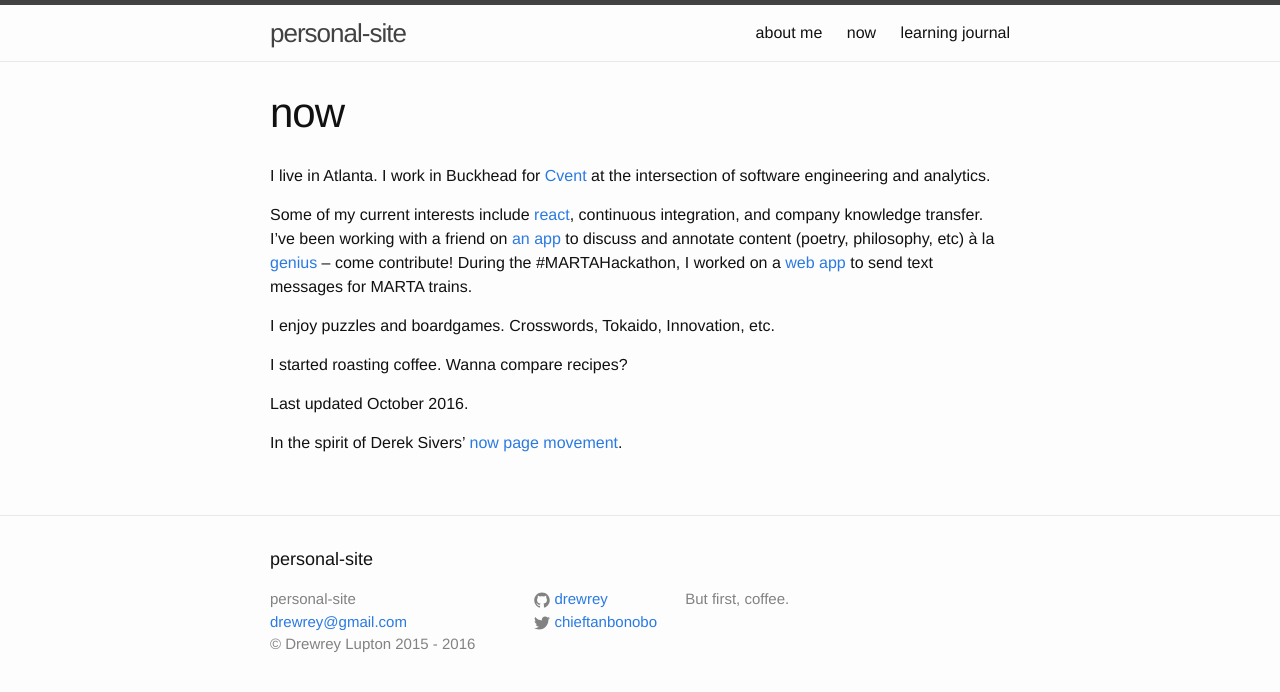
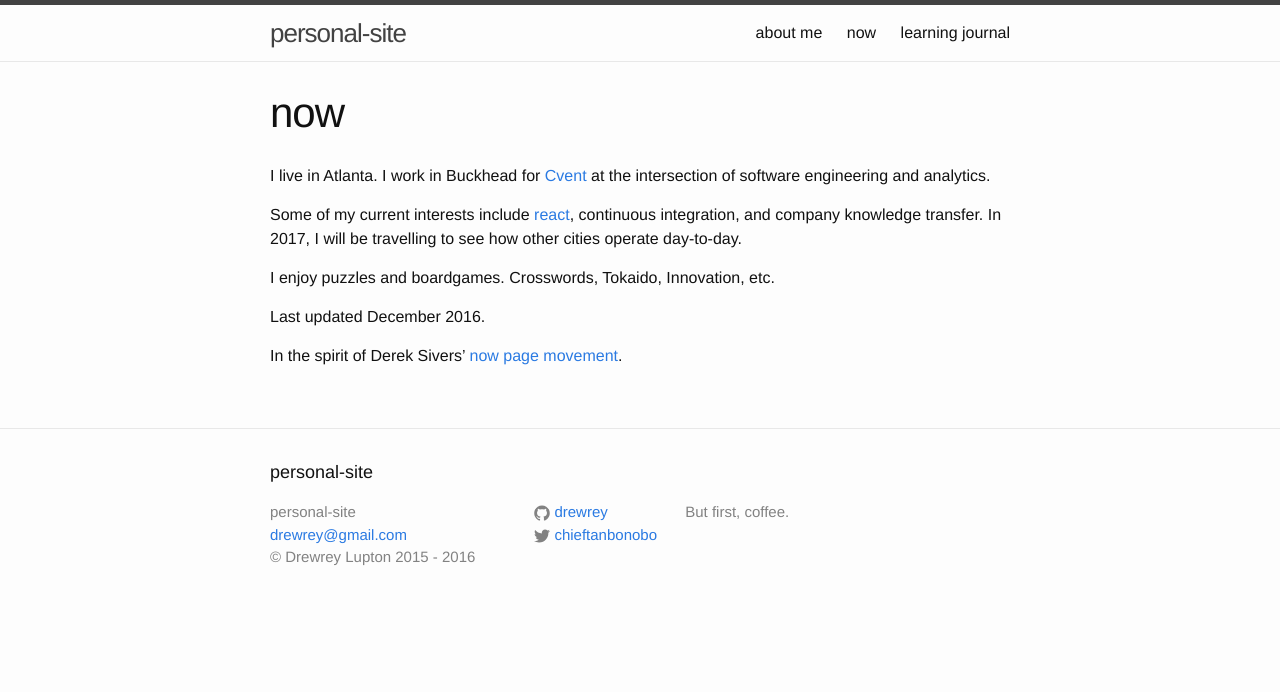
Before and after one commit to drewrey/personal-site, a Jekyll site: the page built from now/index.md, in a window 1280 px wide. Shown: the top 692 px of the page. Built offline with Jekyll 4.4.1, drawn with Linux system fonts in a browser that asks for light colours.

Commit message:
update now page Dec 2016

```diff
--- a/now/index.md
+++ b/now/index.md
@@ -6,13 +6,11 @@ permalink: /now/
 
 I live in Atlanta. I work in Buckhead for [Cvent][Cvent] at the intersection of software engineering and analytics.
 
-Some of my current interests include [react][react], continuous integration, and company knowledge transfer. I've been working with a friend on [an app][virgil] to discuss and annotate content (poetry, philosophy, etc) à la [genius][genius] – come contribute! During the #MARTAHackathon, I worked on a [web app][TrainWhistle] to send text messages for MARTA trains.
+Some of my current interests include [react][react], continuous integration, and company knowledge transfer. In 2017, I will be travelling to see how other cities operate day-to-day.
 
 I enjoy puzzles and boardgames. Crosswords, Tokaido, Innovation, etc.
 
-I started roasting coffee. Wanna compare recipes?
-
-Last updated October 2016.
+Last updated December 2016.
 
 In the spirit of Derek Sivers' [now page movement][now movement].
 
```
